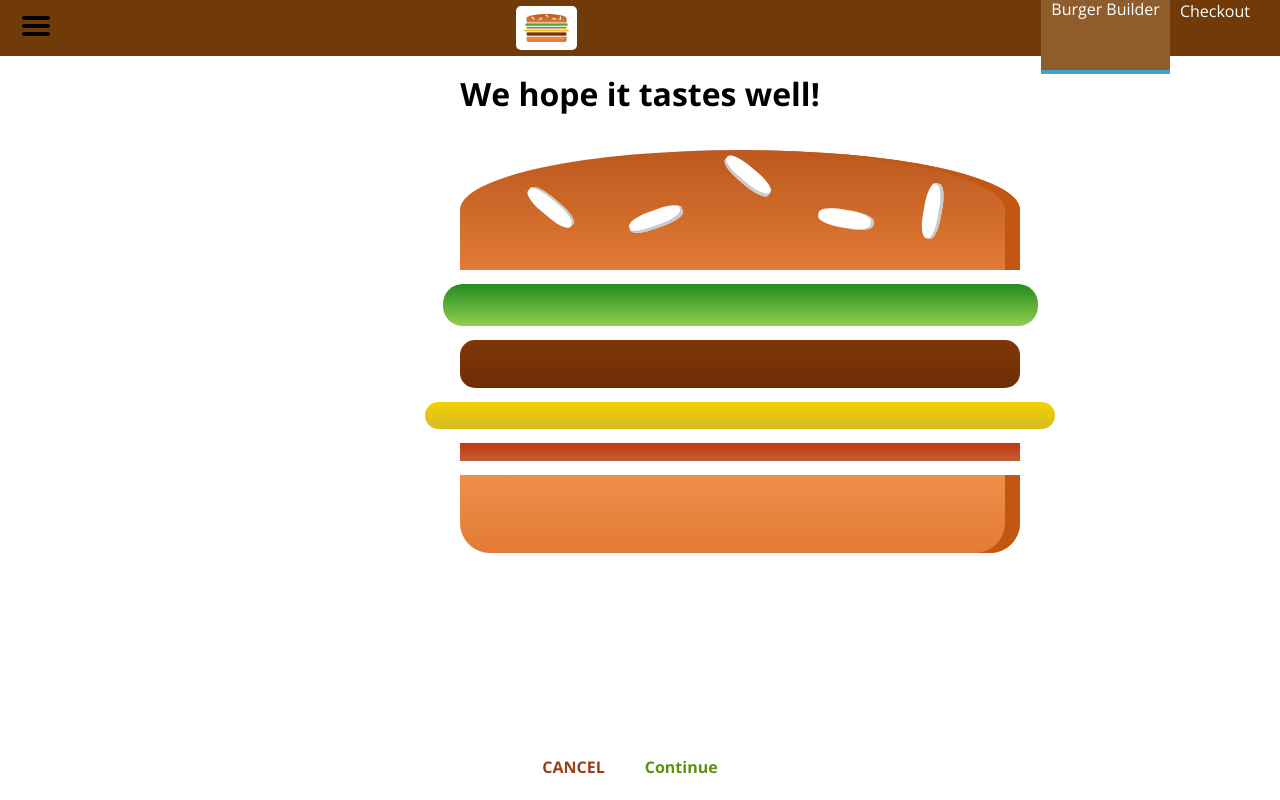
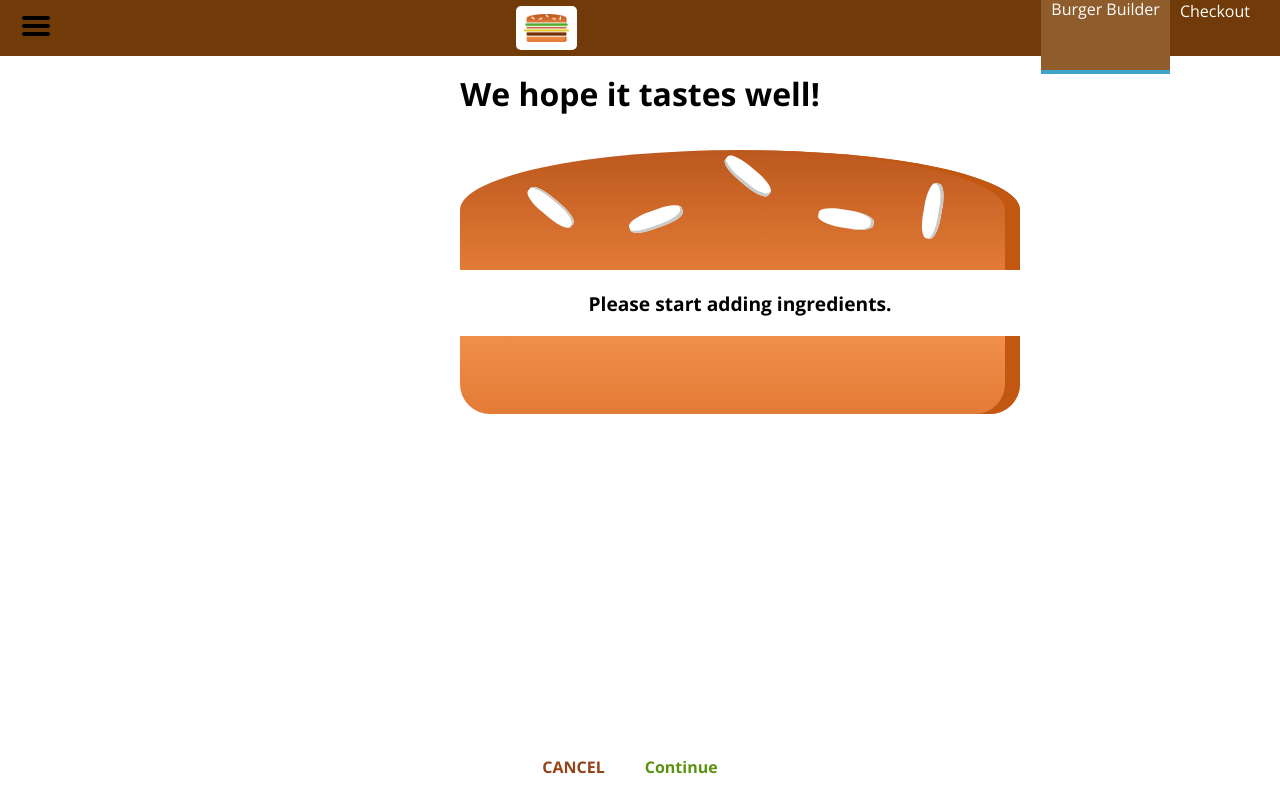
Before and after one commit to Eric-Ferole/react-burger-builder, a React app: page /checkout in a window 1280 px wide. Built offline with nearby package versions, Linux system fonts and the light colour scheme.

Commit message:
Passing params to checkout summary

```diff
--- a/src/components/Order/CheckoutSummary/CheckoutSummary.js
+++ b/src/components/Order/CheckoutSummary/CheckoutSummary.js
@@ -14,10 +14,10 @@
       </div>
       <Button
         btnType="Danger"
-        clicked>CANCEL</Button>
+        clicked={props.checkoutCancelled}>CANCEL</Button>
               <Button
         btnType="Success"
-        clicked>Continue</Button>
+        clicked={props.checkoutContinued}>Continue</Button>
     </div>
   )
 }
--- a/src/containers/BurgerBuiler/BurgerBuilder.js
+++ b/src/containers/BurgerBuiler/BurgerBuilder.js
@@ -112,7 +112,15 @@
     //   .catch(error => {
     //     this.setState( { loading: false, purchasing: false } )
     //   });
-    this.props.history.push('/checkout');
+    const queryParam = [];
+    for (let i in this.state.ingredients) {
+      queryParam.push(encodeURIComponent(i) + '=' + encodeURIComponent(this.state.ingredients[i]));
+    }
+    const queryString = queryParam.join('&');
+    this.props.history.push({
+      pathname: '/checkout',
+      search: '?' + queryString
+    });
   }
 
   render() {
--- a/src/containers/Checkout/Checkout.js
+++ b/src/containers/Checkout/Checkout.js
@@ -12,10 +12,32 @@
       bacon: 1
     }
   }
+
+  componentDidMount() {
+    const query = new URLSearchParams(this.props.location.search);
+    const ingredients = {};
+    for (let param of query.entries()) {
+      // ['salad', '1']
+      ingredients[param[0]] = +param[1];
+    }
+    this.setState({ingredients: ingredients});
+  }
+
+  checkoutCancelledHandler = () => {
+    this.props.history.goBack();
+  }
+
+  checkoutContinuedHandler = () => {
+    this.props.history.replace('/checkout/contact-data');
+  }
+
   render() {
     return (
       <div>
-        <CheckoutSummary ingredients={this.state.ingredients} />
+        <CheckoutSummary
+          ingredients={this.state.ingredients}
+          checkoutCancelled={this.checkoutCancelledHandler}
+          checkoutContinued={this.checkoutContinuedHandler} />
       </div>
     )
   }
```
